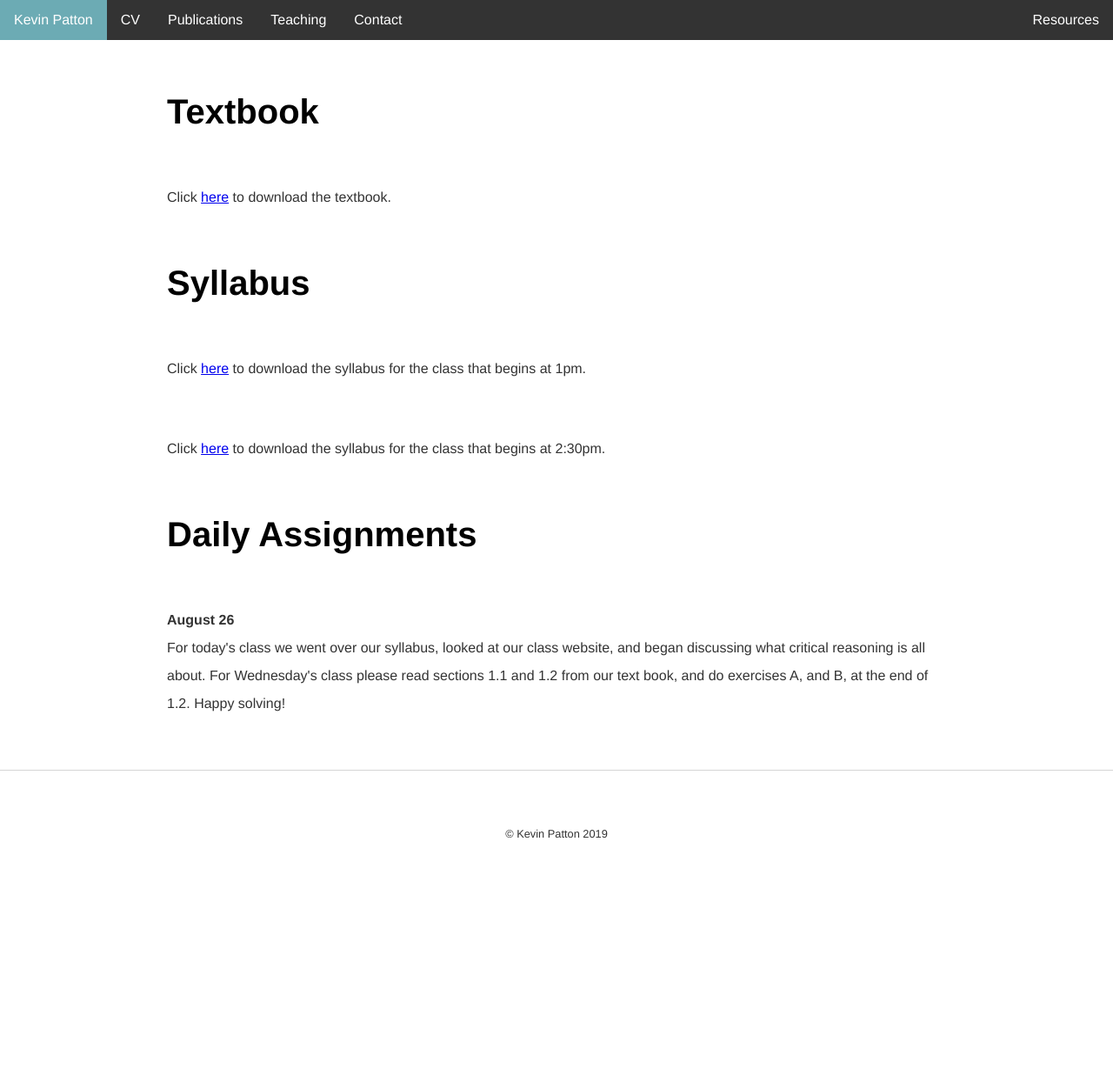
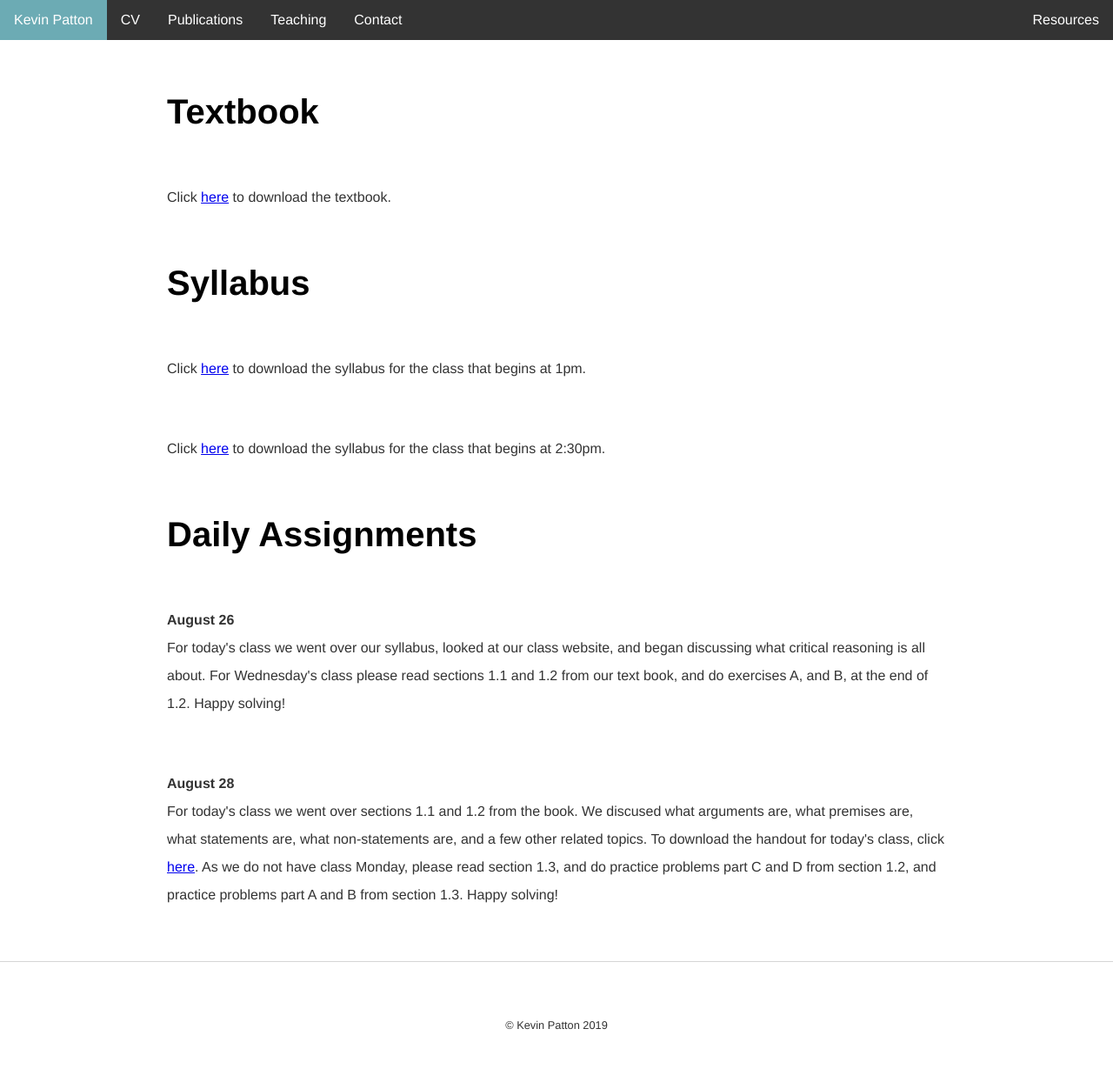
Before and after one commit to kevinjpatton/kevinjpatton.github.io, a Jekyll site: the page built from teaching/phil_1210/index.html, in a window 1280 px wide. Shown: the whole page at 87% size. Built offline with Jekyll 4.4.1, drawn with Linux system fonts in a browser that asks for light colours; Markdown is read by kramdown in place of the engine named in the settings; before the commit the page ends 1032 px from its top, so only the background shows below that.

Commit message:
Update index.html

```diff
--- a/teaching/phil_1210/index.html
+++ b/teaching/phil_1210/index.html
@@ -12,3 +12,5 @@
 <h1>Daily Assignments</h1>
 <p><b>August 26</b><br>
 For today's class we went over our syllabus, looked at our class website, and began discussing what critical reasoning is all about.  For Wednesday's class please read sections 1.1 and 1.2 from our text book, and do  exercises A, and B, at the end of 1.2.  Happy solving!</p>
+<p><b>August 28</b><br>
+For today's class we went over sections 1.1 and 1.2 from the book.  We discused what arguments are, what premises are, what statements are, what non-statements are, and a few other related topics.  To download the handout for today's class, click <a href="/teaching/phil_1210/Day 2 - Section 1.1 - 1.2.pdf" target="_blank">here</a>.  As we do not have class Monday, please read section 1.3, and do practice problems part C and D from section 1.2, and practice problems part A and B from section 1.3.  Happy solving!</p>
```
